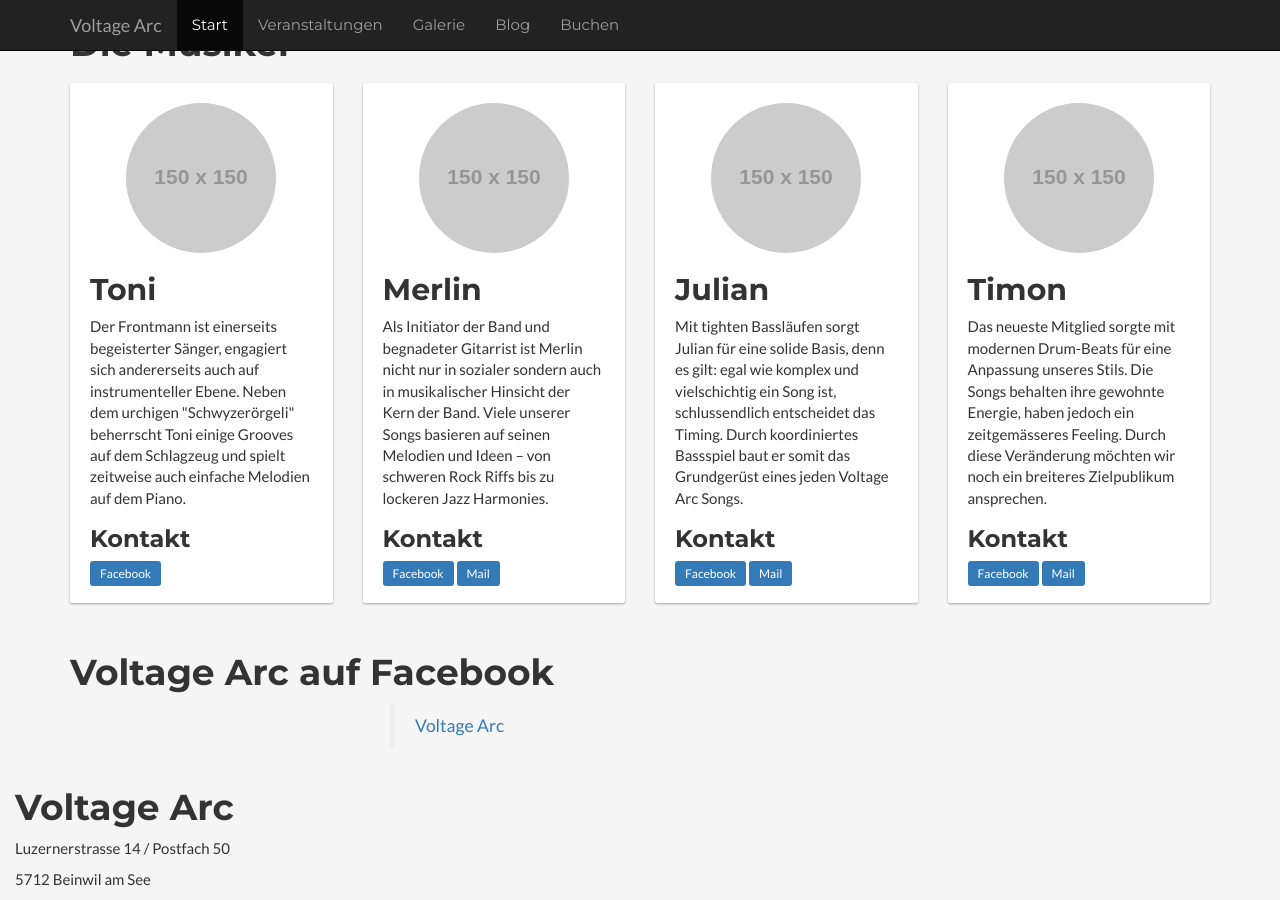
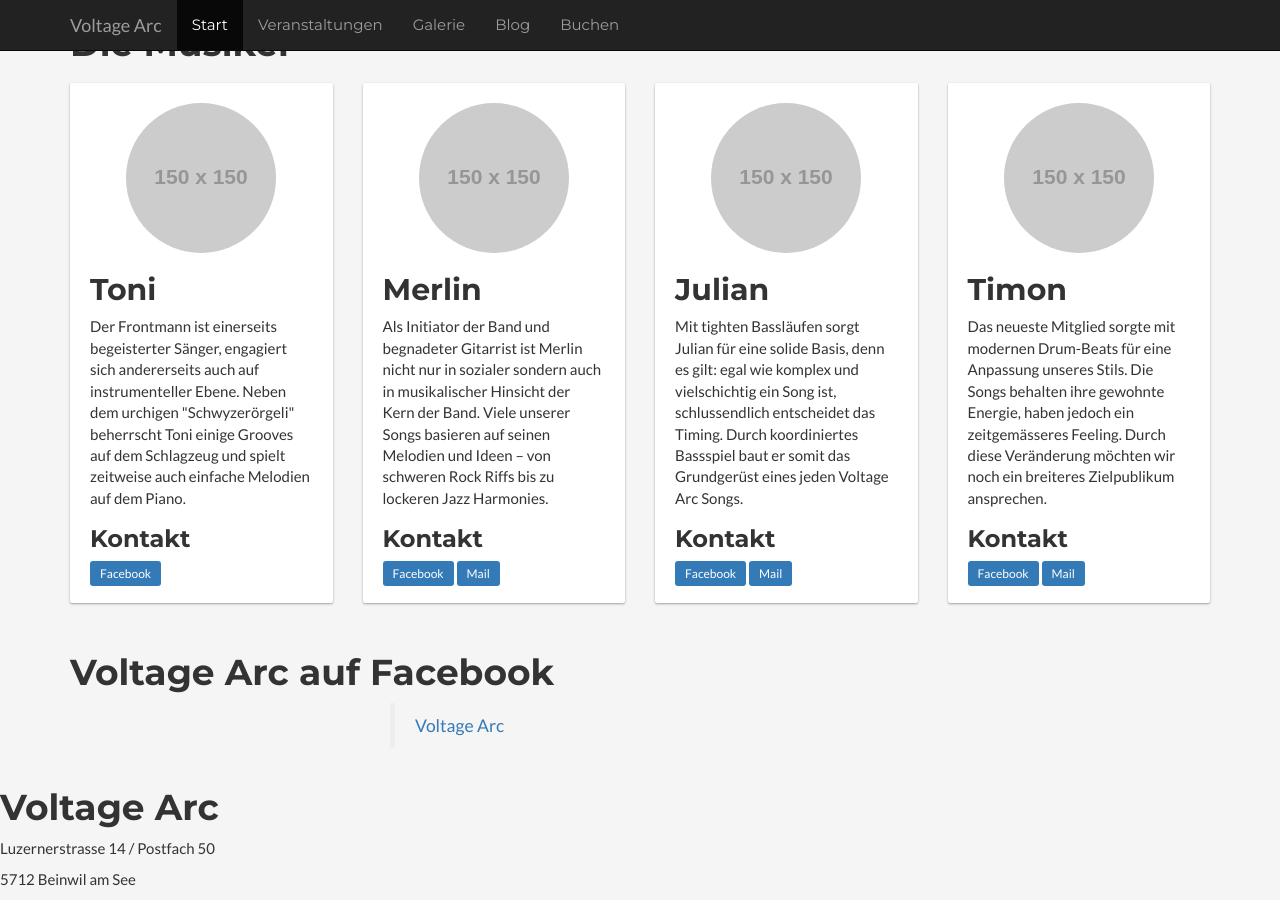
Before and after one commit to theCubix/va, a Jekyll site: the page built from index.html, in a window 1280 px wide and 900 px high, scrolled down 1070 px. Built offline with Jekyll 4.4.1, drawn with Linux system fonts in a browser that asks for light colours.

Commit message:
Update footer.html

```diff
--- a/_includes/footer.html
+++ b/_includes/footer.html
@@ -1,5 +1,6 @@
+<div class="dark-background">
   <footer>
-  <row>
+    <div class="row">
       <div class="col-lg-8 col-md-8 col-sm-8 col-xs-12">
         <h1>Voltage Arc</h1>
         <p>Luzernerstrasse 14 / Postfach 50</p>
@@ -7,5 +8,6 @@
       </div>
       <div class="social col-lg-4 col-md-4 col-sm-8 col-xs-12">
       </div>
-  </row>
+    </div>
   </footer>
+</div>
```
Lines whose indentation alone changed are shown as unchanged.
